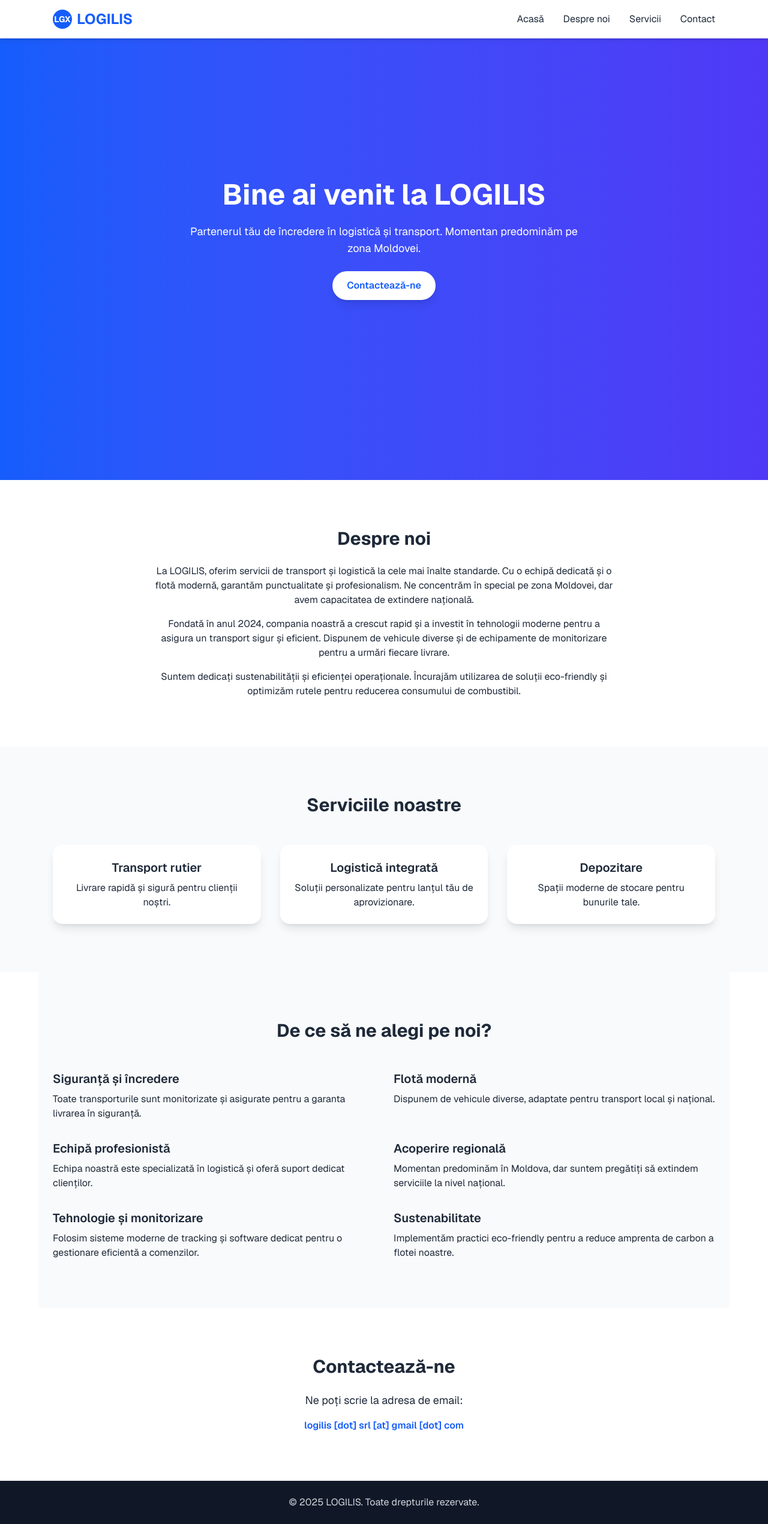
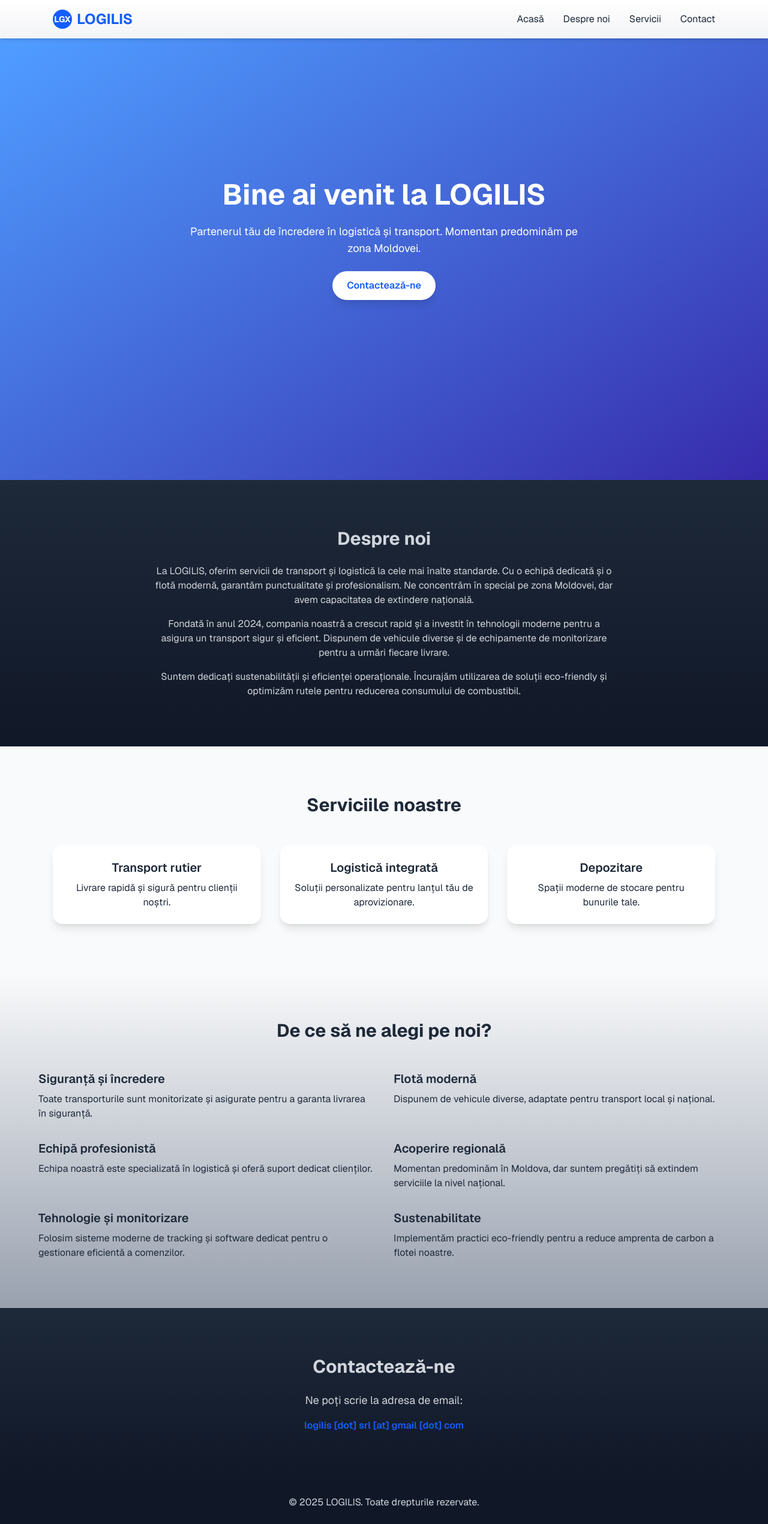
Before and after one commit to adrianilisei/LOGILIS, a Next.js app: page / in a window 1280 px wide. Shown: the whole page at 60% size. Built offline with nearby package versions, Linux system fonts and the light colour scheme.

Commit message:
updated design

```diff
--- a/app/layout.tsx
+++ b/app/layout.tsx
@@ -26,7 +26,7 @@ export default function RootLayout({
   return (
     <html lang="en">
       <body
-        className={`${geistSans.variable} ${geistMono.variable} antialiased`}
+        className={`${geistSans.variable} ${geistMono.variable} bg-white antialiased`}
       >
         {children}
         <Analytics />
--- a/app/page.tsx
+++ b/app/page.tsx
@@ -9,7 +9,7 @@ export default function App() {
   return (
     <div className="font-sans text-gray-800">
       {/* Navbar */}
-      <nav className="fixed w-full bg-white shadow-md z-50">
+      <nav className="fixed w-full bg-gradient-to-b from-white to-gray-100 shadow-md z-50">
         <div className="max-w-6xl mx-auto px-6 py-4 flex justify-between items-center">
           <div className="flex items-center space-x-2">
             <div className="w-8 h-8 text-sm bg-blue-600 text-white flex items-center leading-none justify-center font-bold rounded-full">
@@ -31,7 +31,7 @@ export default function App() {
           </button>
         </div>
         {menuOpen && (
-          <div className="md:hidden bg-white shadow-md px-6 pb-4 space-y-2">
+          <div className="md:hidden shadow-md px-6 pb-4 space-y-2">
             <a href="#home" className="block">Acasă</a>
             <a href="#about" className="block">Despre noi</a>
             <a href="#services" className="block">Servicii</a>
@@ -43,7 +43,7 @@ export default function App() {
       {/* Hero Section */}
       <section
         id="home"
-              className="h-screen flex flex-col justify-center items-center bg-gradient-to-r from-blue-600 to-indigo-600 text-white text-center px-6"
+        className="h-screen flex flex-col justify-center items-center bg-gradient-to-br from-blue-400 to-indigo-800 text-white text-center px-6"
       >
         <motion.h2
           initial={{ opacity: 0, y: -30 }}
@@ -65,7 +65,7 @@ export default function App() {
       </section>
 
       {/* About Section */}
-            <section id="about" className="py-20 max-w-6xl mx-auto px-6">
+      <section id="about" className="py-20 mx-auto px-6 bg-gradient-to-b from-gray-800 to-gray-900 text-gray-300">
         <h3 className="text-3xl font-bold text-center mb-6">Despre noi</h3>
         <p className="text-center max-w-3xl mx-auto mb-4">
           La LOGILIS, oferim servicii de transport și logistică la cele mai înalte standarde.
@@ -112,9 +112,9 @@ export default function App() {
       </section>
 
       {/* Additional Information Section */}
-            <section id="info" className="py-20 max-w-6xl mx-auto px-6 bg-gray-50">
+      <section id="info" className="py-20 mx-auto px-6 bg-gradient-to-b from-gray-50 to-gray-400">
         <h3 className="text-3xl font-bold text-center mb-12">De ce să ne alegi pe noi?</h3>
-              <div className="grid md:grid-cols-2 gap-8">
+        <div className="grid max-w-6xl mx-auto md:grid-cols-2 gap-8">
           <div>
             <h4 className="text-xl font-semibold mb-2">Siguranță și încredere</h4>
             <p>Toate transporturile sunt monitorizate și asigurate pentru a garanta livrarea în siguranță.</p>
@@ -143,7 +143,7 @@ export default function App() {
       </section>
 
       {/* Contact Section */}
-            <section id="contact" className="py-20 max-w-6xl mx-auto px-6 text-center">
+      <section id="contact" className="py-20 mx-auto px-6 text-center bg-gradient-to-b from-gray-800 to-gray-900 text-gray-300">
         <h3 className="text-3xl font-bold mb-6">Contactează-ne</h3>
         <p className="text-lg mb-4">
           Ne poți scrie la adresa de email:
```
Lines whose indentation alone changed are shown as unchanged.
